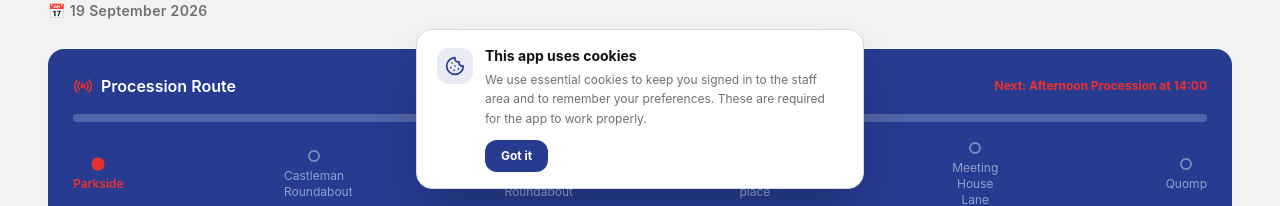
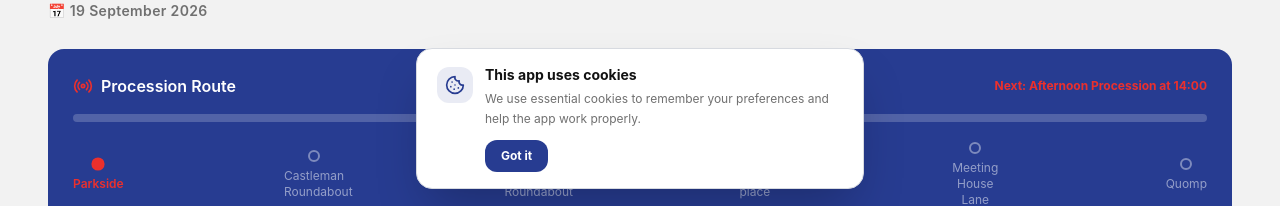
Before and after one commit to bonelesspickle142/ringwood-carnival, a React (Vite) app: page / in a window 1280 px wide. Shown: the part 515-721 px from the top of the page. Built offline with nearby package versions, Linux system fonts and the light colour scheme; no server answers.

Commit message:
File changes

```diff
--- a/src/components/CookieBanner.jsx
+++ b/src/components/CookieBanner.jsx
@@ -31,7 +31,7 @@ export default function CookieBanner() {
           <div className="flex-1 min-w-0">
             <p className="font-heading font-bold text-foreground text-sm mb-1">This app uses cookies</p>
             <p className="text-muted-foreground text-xs leading-relaxed">
-              We use essential cookies to keep you signed in to the staff area and to remember your preferences. These are required for the app to work properly.
+              We use essential cookies to remember your preferences and help the app work properly.
             </p>
             <button
               onClick={handleAccept}
```
